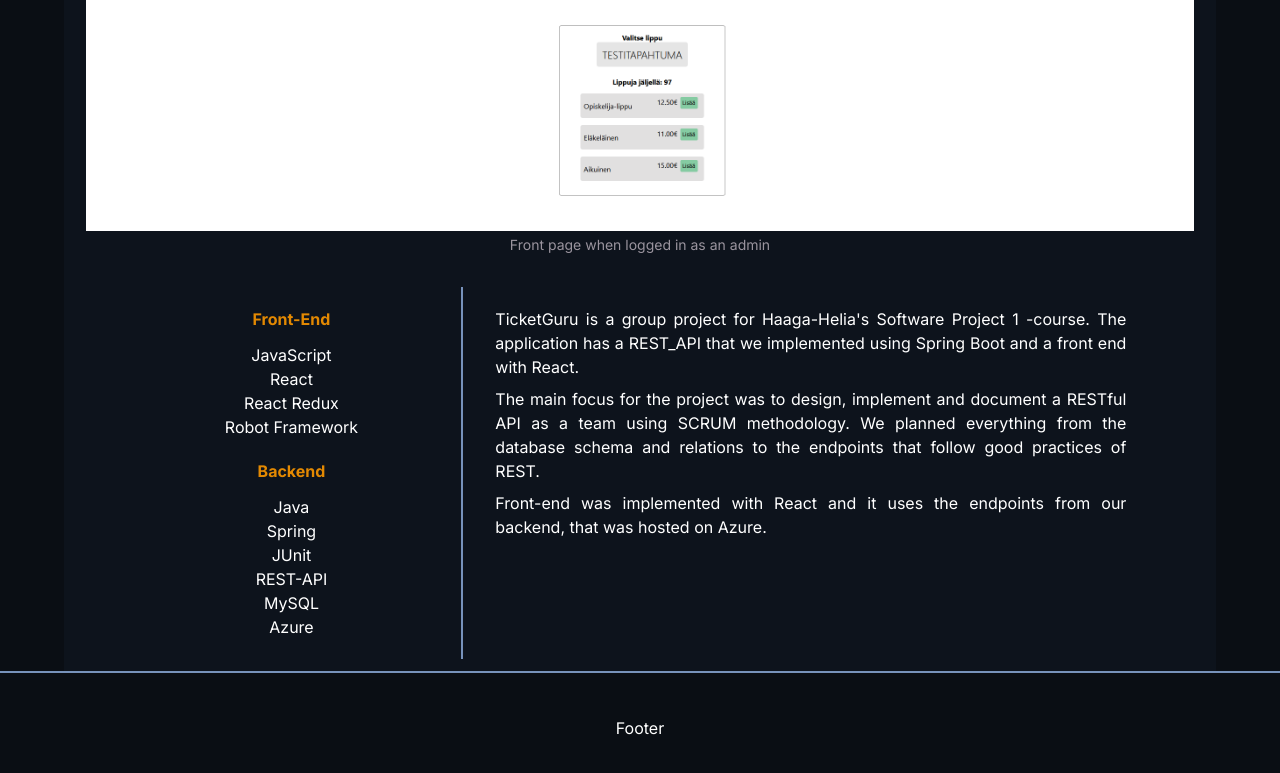
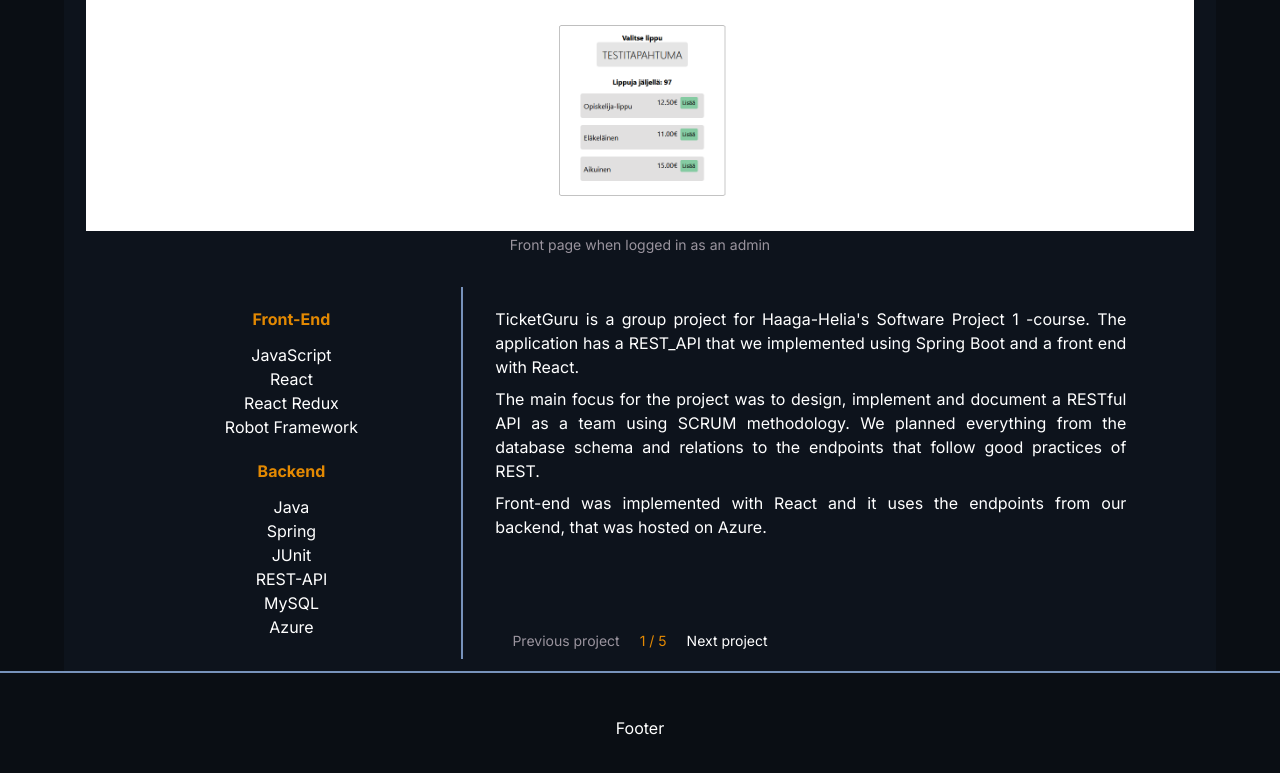
Before and after one commit to sirkian/portfolio, a Next.js app: page /projects/1 in a window 1280 px wide. Shown: the part 529-1302 px from the top of the page. Built offline with nearby package versions, Linux system fonts and the light colour scheme.

Commit message:
Navigation to next and previous project inside project page

```diff
--- a/src/app/projects/[id]/page.tsx
+++ b/src/app/projects/[id]/page.tsx
@@ -2,25 +2,40 @@
 
 import ProjectSlider from "@/components/ProjectSlider";
 import { projects } from "@/utils/projects";
-import { usePathname } from "next/navigation";
+import { usePathname, useRouter } from "next/navigation";
 import React from "react";
 
 const SingleProjectPage = () => {
   const pathname = usePathname().split("/");
+  const router = useRouter();
   const id = parseInt(pathname[pathname.length - 1]);
+  const firstProject: boolean = id === 1;
+  const lastProject: boolean = id === projects.length;
 
   const project = projects.filter((p) => p.id === id)[0];
 
+  const handlePrevProject = (id: number): void => {
+    if (!firstProject) {
+      router.push(`/projects/${id - 1}`);
+    }
+  };
+
+  const handleNextProject = (id: number): void => {
+    if (!lastProject) {
+      router.push(`/projects/${id + 1}`);
+    }
+  };
+
   return (
     <main className="min-h-screen flex flex-col items-center">
-      <div className="bg-background-200 w-full xl:w-[90%] 2xl:w-[70%] min-h-[calc(100vh-5rem)] md:mt-[5rem] flex flex-col items-center">
+      <div className="relative bg-background-200 w-full xl:w-[90%] 2xl:w-[70%] min-h-screen md:min-h-[calc(100vh-5rem)] md:mt-[5rem] flex flex-col items-center ">
         <div className="mt-12 p-4">
           <h1 className="mb-4 font-bold text-2xl lg:text-4xl text-center text-accent">
             {project.title}
           </h1>
           <ProjectSlider images={project.images} />
         </div>
-        <div className="flex flex-col md:flex-row w-full xl:w-[90%] 2xl:w-[60%] text-center gap-3 md:py-3">
+        <div className="flex flex-col md:flex-row w-full xl:w-[90%] 2xl:w-[60%]  text-center gap-3 md:py-3">
           <div className="md:w-1/3 p-5 md:order-first md:border-r-2">
             {project.frontend && (
               <div className="mb-5">
@@ -33,7 +48,7 @@ const SingleProjectPage = () => {
               </div>
             )}
             {project.backend && (
-              <div>
+              <div className="mb-10 md:mb-0">
                 <h2 className="font-bold mb-3 text-accent">Backend</h2>
                 <ul>
                   {project.backend.map((be, index) => (
@@ -46,11 +61,33 @@ const SingleProjectPage = () => {
           <div className="md:w-2/3 p-5 md:pr-8 2xl:pr-2 order-first text-justify">
             {project.description.map((paragraph, index) => (
               <p key={index} className="mb-2">
-                {" "}
-                {paragraph}{" "}
+                {paragraph}
               </p>
             ))}
           </div>
+        </div>
+        <div className="absolute bottom-5 flex gap-5 text-sm">
+          <span
+            className={`${
+              firstProject
+                ? "text-muted"
+                : "text-text cursor-pointer hover:text-accent"
+            }`}
+            onClick={() => handlePrevProject(id)}>
+            Previous project
+          </span>
+          <span className="text-accent">
+            {id} / {projects.length}
+          </span>
+          <span
+            className={`${
+              lastProject
+                ? "text-muted"
+                : "text-text cursor-pointer hover:text-accent"
+            }`}
+            onClick={() => handleNextProject(id)}>
+            Next project
+          </span>
         </div>
       </div>
     </main>
```
